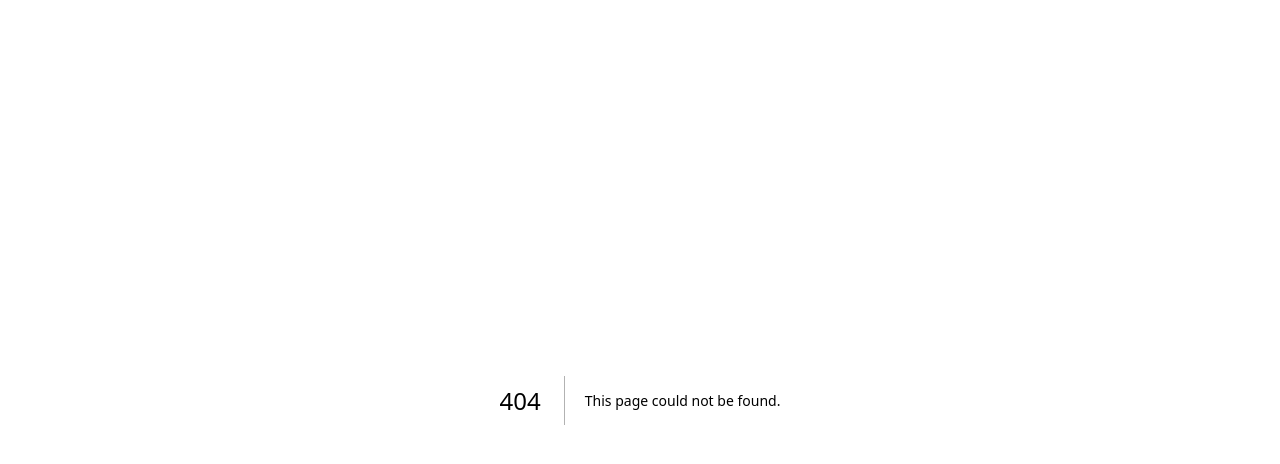
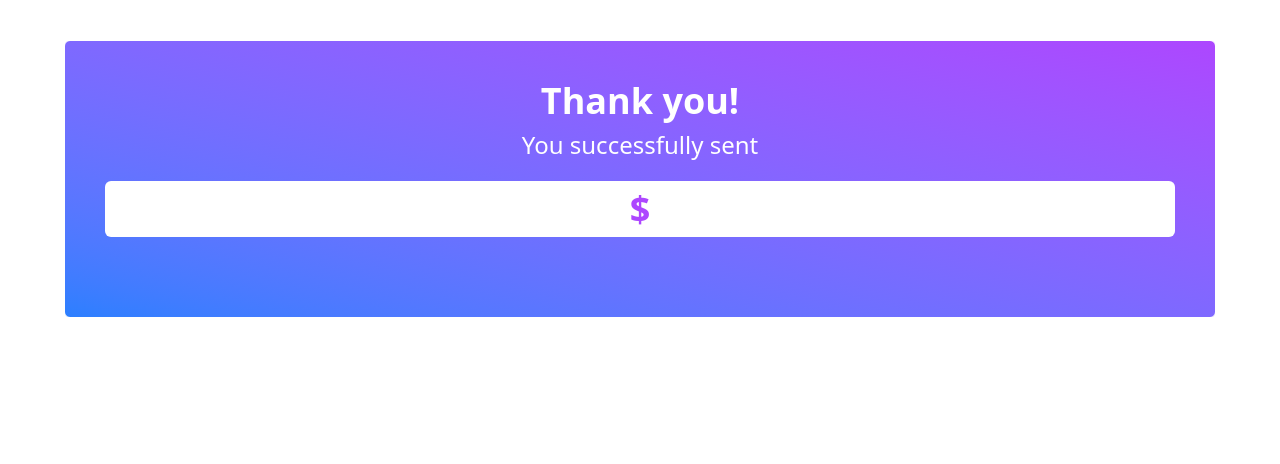
Before and after one commit to Buenohy/stripe-next, a Next.js app: page /payment-success in a window 1280 px wide. Before the commit this address had no page. Shown: the top 464 px of the page. Built offline with nearby package versions, Linux system fonts and the light colour scheme.

Commit message:
feat: created a page payment-success

```diff
--- /dev/null
+++ b/src/app/payment-success/page.tsx
@@ -0,0 +1,17 @@
+export default function PaymentSuccess({
+  searchParams: { amount },
+}: {
+  searchParams: { amount: string };
+}) {
+  return (
+    <main className="max-w-6xl mx-auto p-10 text-white text-center border m-10 rounded-md bg-linear-to-tr from-blue-500 to-purple-500">
+      <div className="mb-10">
+        <h1 className="text-4xl font-extrabold mb-2">Thank you!</h1>
+        <h2 className="text-2xl">You successfully sent</h2>
+        <div className="bg-white p-2 rounded-md text-purple-500 mt-5 text-4xl font-bold">
+          ${amount}
+        </div>
+      </div>
+    </main>
+  );
+}
```
